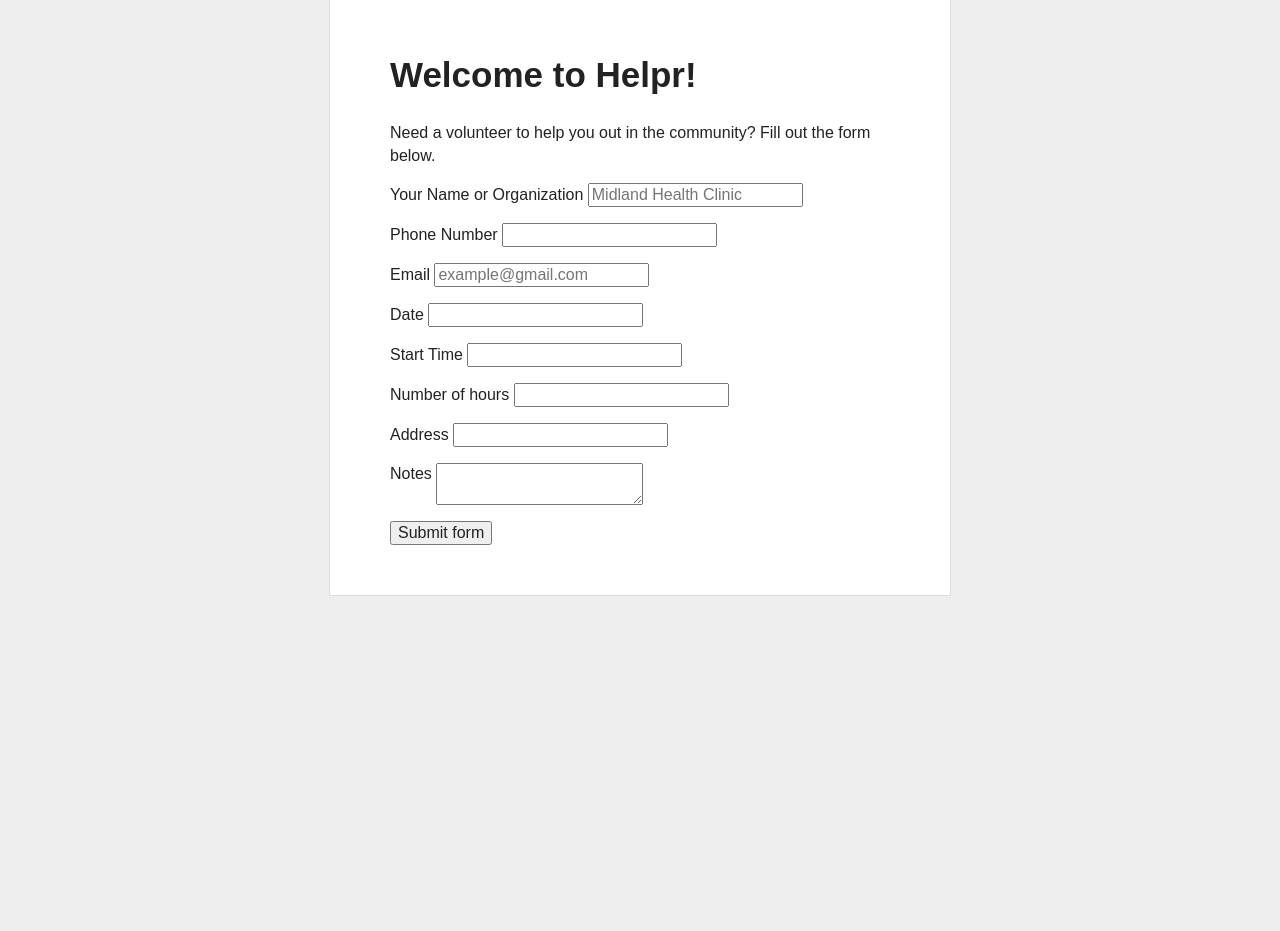
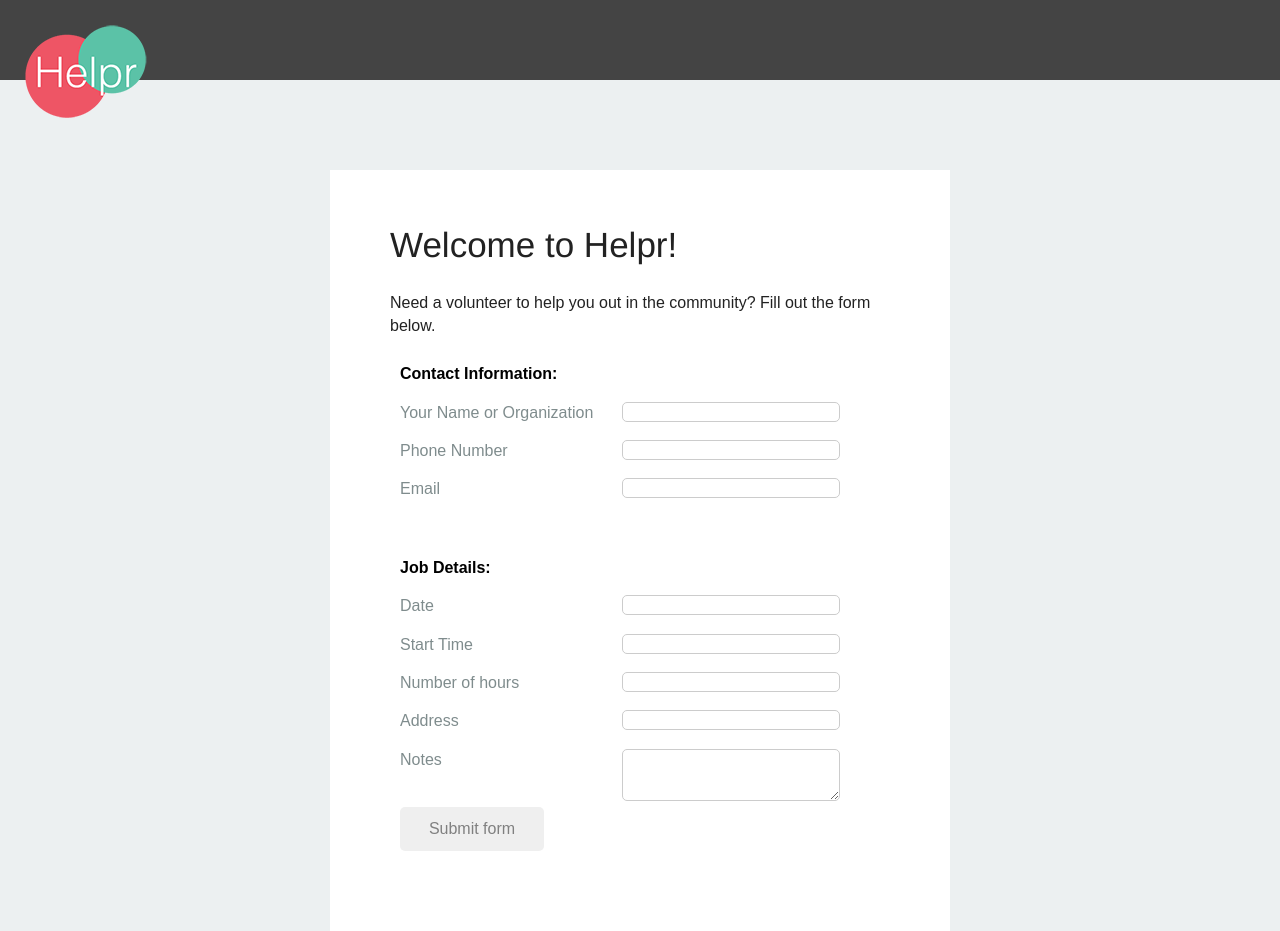
Before and after one commit to EliciaD/helpr_sidekick, a plain HTML site: page index.html in a window 1280 px wide. Before the commit the page ends 800 px from the top, so only its background shows below. Drawn offline with nearby package versions, Linux system fonts and the light colour scheme; a script that the page names is missing.

Commit message:
Stylized: Helpr Sidekick
Still needs validation

```diff
--- a/css/styles.css
+++ b/css/styles.css
@@ -1,7 +1,11 @@
+*{
+    padding: 0px;
+
+}
 body {
-    background: #eee;
+    background: #ecf0f1;
     text-align: center;
-    padding: 0 25px;
+    padding: 0 0px;
 }
 
 #main {
@@ -10,15 +14,70 @@ body {
     text-align: left;
     background: white;
     padding: 50px 60px;
-    border: solid #ddd;
+    margin-top:90px;
+
     border-width: 0 1px 1px 1px;
 }
 
 #main h1 {
     margin-top: 0;
     font-size: 35px;
+    font-family: helvetica;
+     font-weight: normal;
 }
 
 #main ul {
     padding-left: 20px;
 }
+
+fieldset{
+   padding: 10px;
+}
+label{
+    color: #7f8c8d;
+}
+.category{
+    color: black;
+    font-weight: bold;
+}
+textarea{
+    width:50%;
+}
+fieldset {
+    margin-bottom: 20px;
+    border-radius: 8px;
+}
+input, textarea{
+    border:1px solid #ccc;
+    border-radius:5px;
+    float:right;
+    width:45%;
+   margin-right:40px;
+    }
+
+textarea {
+    height:50px;
+}
+
+img{
+    float:left;
+    padding: 10px;
+}
+#submitbtn{
+    float:left;
+    padding:10px;
+    width:30%;
+    height: 44px;
+    color:grey;
+    border:0px;
+    margin-top: 20px;
+}
+#submitbtn:hover{
+    background-color: #444;
+    color:white;
+}
+header{
+    width:100%;
+    height: 80px;
+   background-color: #444;
+}
--- a/index.html
+++ b/index.html
@@ -23,8 +23,12 @@
 </head>
 
 <body>
+  <header>
+    <img src = "images/helpr_logo.png" alt = "helpr">
+  </header>
 
   <div id="main">
+
     <h1>Welcome to Helpr!</h1>
 
     <p>Need a volunteer to help you out in the community? Fill out the form below. </p>
@@ -32,22 +36,26 @@
     <form id="volunteerForm">
 
 
-        <p class = "name">
+       <fieldset>
+       <label class="category">Contact Information:</label>
+       <p class = "name">
           <label>Your Name or Organization</label>
-          <input type="name" placeholder = "Midland Health Clinic" id = "yourName" name = "name">
+          <input type="name" id = "yourName" name = "name" >
         </p>
 
         <p class = "phone">
           <label>Phone Number</label>
-          <input type="tel" name="usrtel" id="phoneNum">
+          <input type="tel" name="usrtel" id="phoneNum" >
         </p>
 
         <p class = "email">
           <label>Email</label>
-          <input type="email" placeholder = "example@gmail.com" id="email" name="email">
+          <input type="email" id="email" name="email">
         </p>
+      </fieldset>
 
-
+     <fieldset>
+     <label class="category">Job Details:</label>
       <p class="date">
         <label>Date</label>
         <input id="datepicker">
@@ -75,8 +83,8 @@
           <textarea name="text" id="notes"></textarea>
         </p>
 
-         <input type="button" onclick="collectData()" value="Submit form">
-
+         <input type="button" id="submitbtn" onclick="collectData()" value="Submit form">
+  </fieldset>
    </form>
 
 
--- a/js/main.js
+++ b/js/main.js
@@ -1,7 +1,7 @@
 // initializing parse
 Parse.initialize("SivszCydBjjlJftgNvj3I2eSMY8PtWd1g7qwwfLG", "eFXFwBaNSKPgMLJHb4yi16YU4oojFURbyFgPAv13");
 
-  //BUGGY, Commented out.
+// Date Picker
   $(document).ready(function() {
      $("#datepicker").datepicker();
   });
@@ -27,11 +27,12 @@ Parse.initialize("SivszCydBjjlJftgNvj3I2eSMY8PtWd1g7qwwfLG", "eFXFwBaNSKPgMLJHb4
 function submitFunction (name, phone, email, date, start, hours, address, notes) {
 
   console.log("worked");
-  var tasks = Parse.Object.extend("tasks");
-  var tasks = new tasks();
+  var jobs = Parse.Object.extend("Jobs");
+  var jobs = new jobs();
 
+ validation();
 
-  tasks.save({
+  jobs.save({
   // these need to change to variables
     name: name,
     phoneNumber: Number(phone),
@@ -52,3 +53,15 @@ function submitFunction (name, phone, email, date, start, hours, address, notes)
     }
   });
 }
+
+function validation (){
+if ("" == document.forms.yourName.value) {
+
+  alert(NOPE NONE SHALL PASS);
+
+} else {
+console.log("w/e");
+}
+
+
+}
```
Also changed, not shown: images/helpr_logo.png (added), 1 other file.
